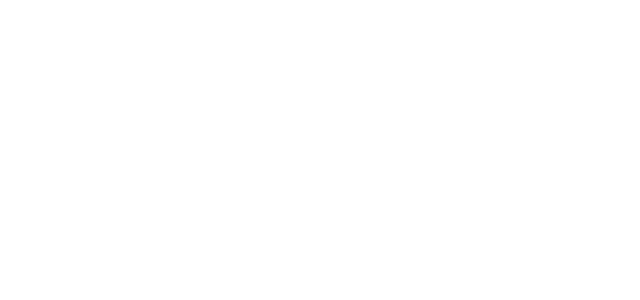
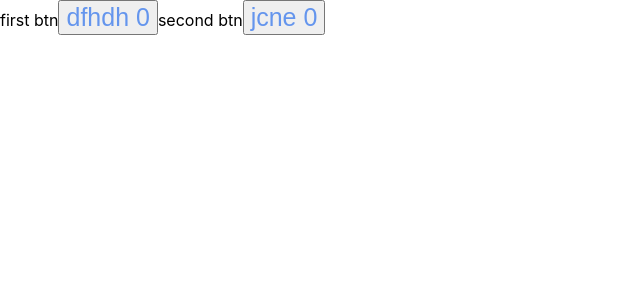
Before and after one commit to Rarrrock/react_march_artyom_puhanovskyi, a React (Create React App) app: page / in a window 1280 px wide. Shown: the top 300 px of the page, without its empty margins (0-640 px from the left). Built offline with nearby package versions, Linux system fonts and the light colour scheme.

Commit message:
lesson_1

```diff
--- a/src/App.tsx
+++ b/src/App.tsx
@@ -1,12 +1,16 @@
-import React from 'react';
+import React, {FC} from 'react';
 import './App.css';
+import MyCustomButtonComponent from "./components/myCustomButtonComponents/MyCustomButtonComponent";
 
-const App = () =>  {
+
+
+const App: FC = () =>  {
 
   return (
-    <div>
-
-    </div>
+    <>
+      <MyCustomButtonComponent label={'first btn'} nameOfClass={'btn'}> dfhdh</MyCustomButtonComponent>
+      <MyCustomButtonComponent label={'second btn'} nameOfClass={'btn'}>jcne</MyCustomButtonComponent>
+    </>
   );
 }
 
--- /dev/null
+++ b/src/components/myCustomButtonComponents/MyCustomButtonComponent.tsx
@@ -0,0 +1,32 @@
+import React, {FC, useState} from "react";
+import styles from './my-custom-button-component.module.css';
+
+{// компонент лучше всего обворачивать в круглые скобки, для безопасного перемещения между версиями (иногда может давать сбои, если этого не сделать)
+}
+
+interface IProps {
+    children: React.ReactNode,
+    label:string,
+}
+const MyCustomButtonComponent: FC<IProps> = ({label,nameOfClass,children}) => {
+
+    const [counter, setCounter] = useState(0);
+    const someClickHandler = () => {
+        setCounter(counter +1);
+        console.log(counter)
+    }
+
+    return (
+        <>
+            <span>{label}</span>
+            <button
+                className={[styles.btnFontColor, styles.btnFontSize].join(' ')}
+                onClick={() => someClickHandler()}
+            >
+                {children} {counter}
+            </button>
+        </>
+    )
+}
+
+export default MyCustomButtonComponent;
--- /dev/null
+++ b/src/components/myCustomButtonComponents/my-custom-button-component.css
@@ -0,0 +1,7 @@
+button {
+    color: cornflowerblue;
+}
+
+.btn {
+    font-size: 25px;
+}
--- /dev/null
+++ b/src/components/myCustomButtonComponents/my-custom-button-component.module.css
@@ -0,0 +1,7 @@
+.btnFontColor {
+    color: cornflowerblue;
+}
+
+.btnFontSize {
+    font-size: 25px;
+}
```
